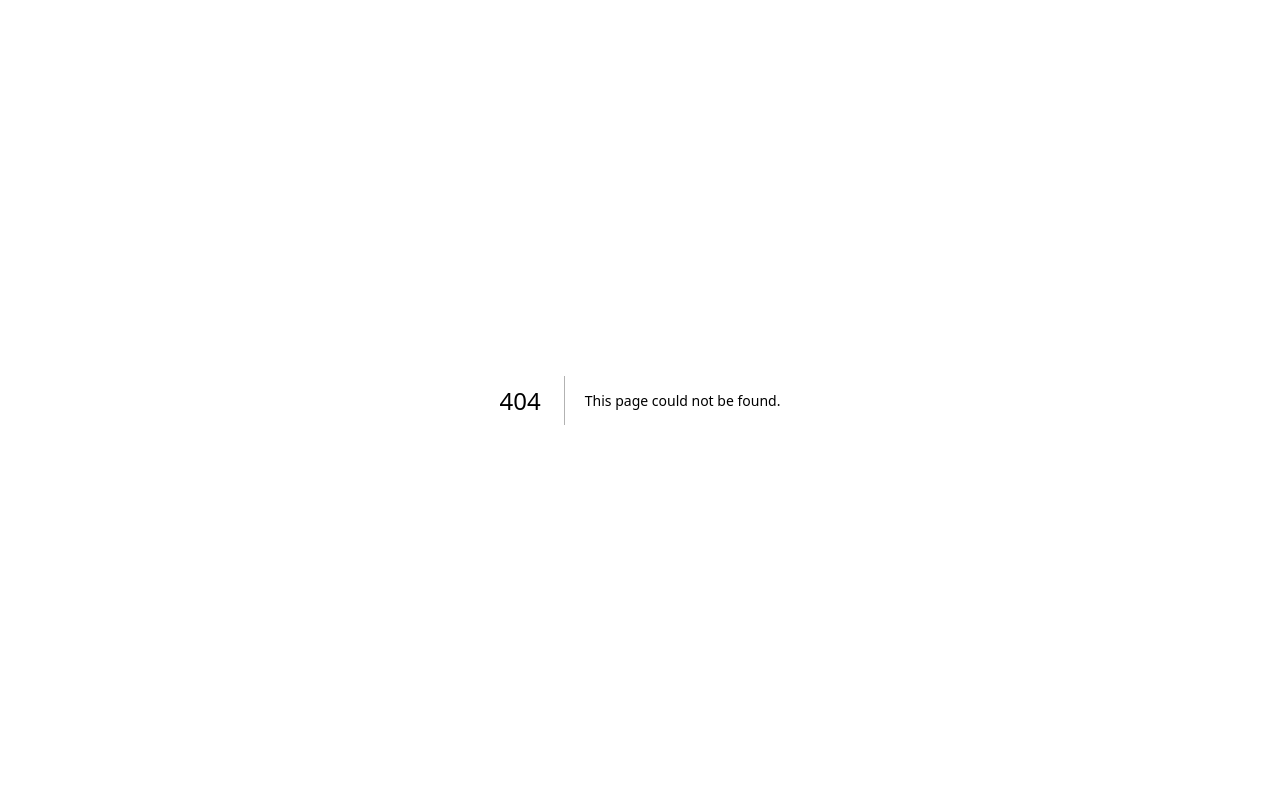
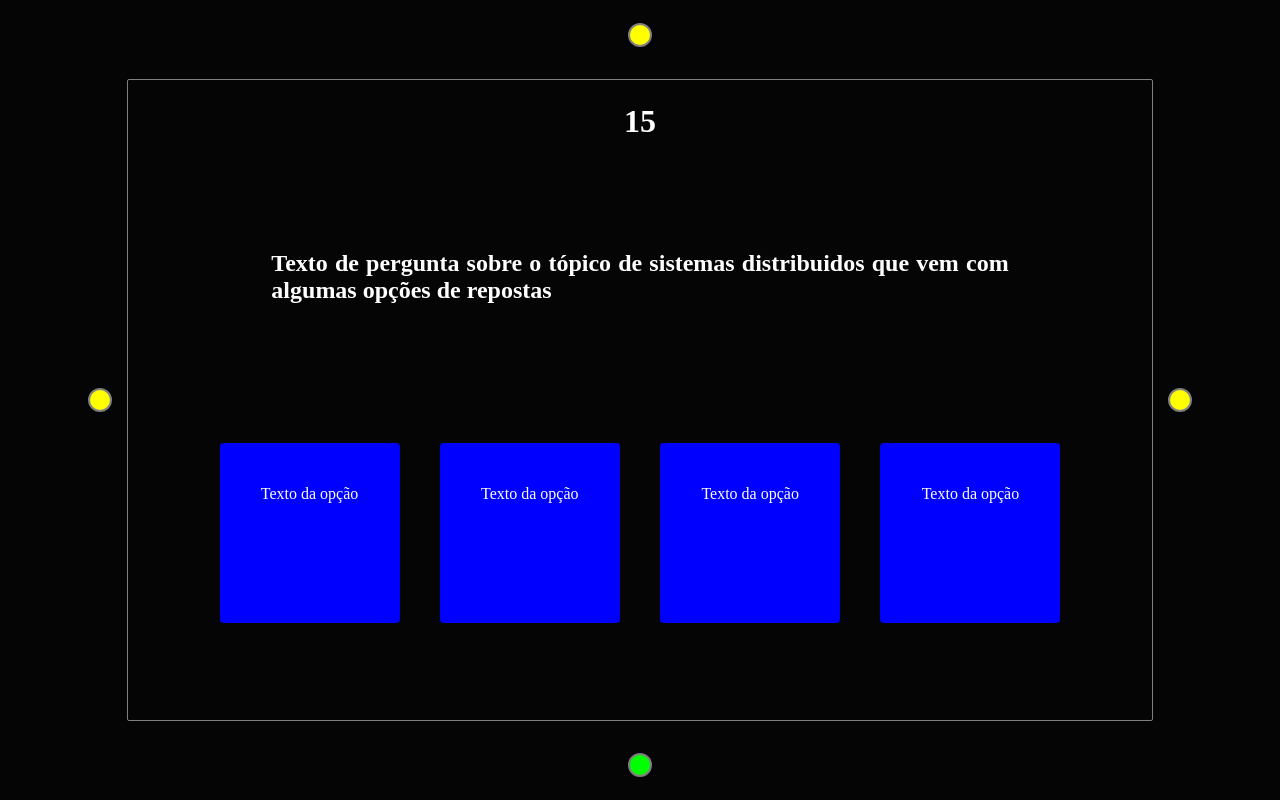
Before and after one commit to Zipudhe/quiz-sd, a Next.js app: page /game/1/playing/1 in a window 1280 px wide. Before the commit this address had no page. Built offline with nearby package versions, Linux system fonts and the light colour scheme.

Commit message:
feature passing questions and timer

```diff
--- a/components/Option/index.tsx
+++ b/components/Option/index.tsx
@@ -14,7 +14,7 @@ const Option: FC<IOption> = ({ checked = false, text, ...props }) => {
       <label  htmlFor={id}>
         {text}
       </label>
-      <Input id={id} type={'checkbox'} checked={checked} />
+      <Input id={id} type={'checkbox'} defaultChecked={checked} />
     </OptionWrapper>
   )
 }
--- a/components/Option/style.ts
+++ b/components/Option/style.ts
@@ -20,7 +20,6 @@ export const OptionWrapper = styled.div<IOptionWrapper>`
   > label {
     color: white;
     text-align: justify;
-
   }
 `
 
--- /dev/null
+++ b/components/Question/index.tsx
@@ -0,0 +1,58 @@
+import React, { FC, MouseEventHandler, useState } from 'react'
+import { Wrapper, Form, Text, QuestionOptions } from './style'
+
+import Option from '../Option'
+
+type selectControl = {
+  [x: string]: boolean
+}
+
+type Option = {
+  id: number,
+  text: string
+}
+
+type Question = {
+  statement: string,
+  options: Option[]
+}
+
+const Question: FC<Question> = ({ statement, options }) => {
+
+  const defaultControl = {
+    '1': false,
+    '2': false,
+    '3': false,
+    '4': false,
+  }
+
+  const [selectControl, setSelectControl] = useState<selectControl>(defaultControl)
+  //@ts-ignore
+  const handleClick = (e: MouseEvent<HTMLDivElement, MouseEvent>) => {
+    console.log('clicked: ', e.target.id)
+    setSelectControl((prevState) => {
+      const id = e.target.id as string
+      const updated = { ...defaultControl, [id]: true }
+      return updated
+    })
+  }
+
+  return (
+    <>
+      <Form id='control'>
+        <Text>
+          { statement }
+        </Text>
+        {/* TODO: Agrupar esses inputs em um componente só  */}
+        <QuestionOptions form='control' >
+          {
+            options.map((option, index) => <Option key={index} id={`${option.id}`} text={option.text} checked={selectControl[`${option.id}`]} onClick={handleClick} form="control" />)
+          }
+
+        </QuestionOptions>
+      </Form>
+    </>
+  )
+}
+
+export default Question
--- a/components/GameScreen/style.ts
+++ b/components/Question/style.ts
@@ -34,7 +34,7 @@ export const Text = styled.h1`
   max-width: 80%;
 `
 
-export const GroupOptions = styled.fieldset`
+export const QuestionOptions = styled.fieldset`
   display: flex;
   align-items: center;
   justify-content: space-evenly;
--- a/pages/game/[session]/index.tsx
+++ b/pages/game/[session]/index.tsx
@@ -24,7 +24,7 @@ export const Playing:FC = () => {
                 '4': 'unanswared',
               }
             })
-            push(`${session}/playing`, undefined, { shallow: true })
+            push(`${session}/playing/1`, undefined, { shallow: true })
           }
         })
         .catch(err => console.log({ err }))
--- /dev/null
+++ b/pages/game/[session]/playing/[id].tsx
@@ -0,0 +1,79 @@
+import React, { FC, useState, useEffect } from 'react'
+import { useRouter } from 'next/router'
+
+import Layout from '../../../../components/Layouts/gameLayout'
+import Game from '../../../../components/Question'
+
+export const Playing:FC = () => {
+
+  const [timer, setTimer] = useState(20)
+  const [preparing, setPreparing] = useState(false)
+
+  console.log({ preparing })
+
+  const { query: { id, session } , push } = useRouter()
+  //@ts-ignore
+  const nextQuestion = Number.parseInt(id) + 1
+
+  useEffect(() => {
+    const time = setInterval(() => setTimer(prevTimer => prevTimer > 0 ? prevTimer -= 1 : 0), 1000)
+    return () => clearInterval(time)
+  }, [timer])
+
+  useEffect(() => {
+    setPreparing(false)
+  }, [id])
+
+  const mockedOptions = [
+    {
+      id: 1,
+      text: "Texto da opção"
+    },
+    {
+      id: 2,
+      text: "Texto da opção"
+    },
+    {
+      id: 3,
+      text: "Texto da opção"
+    },
+    {
+      id: 4,
+      text: "Texto da opção"
+    }
+]
+  const statement = "Texto de pergunta sobre o tópico de sistemas distribuidos que vem com algumas opções de repostas"
+
+  if(timer == 0 && !preparing) {
+    setPreparing(true)
+    setTimer(10)
+  }
+
+  if(timer == 0 && preparing) {
+    //@ts-ignore
+    if(Number.parseInt(id) == 10) {
+      push(`/game/${session}/ranking`)
+    }
+    console.log('Should push to next question')
+    // fetch data
+    push(`/game/${session}/playing/${nextQuestion}`)
+  }
+
+  if(preparing) {
+    return (
+      <Layout>
+        <h1> { timer } </h1>
+        <h1> Computando resultados... </h1>
+      </Layout>
+    )
+  }
+
+  return (
+    <Layout>
+      <h1> { timer } </h1>
+      <Game options={mockedOptions} statement={statement} />
+    </Layout>
+  )
+}
+
+export default Playing
```
Also changed, not shown: components/GameScreen/index.tsx (deleted, +0 -52 lines), pages/game/[session]/playing.tsx (deleted, +0 -16 lines).
